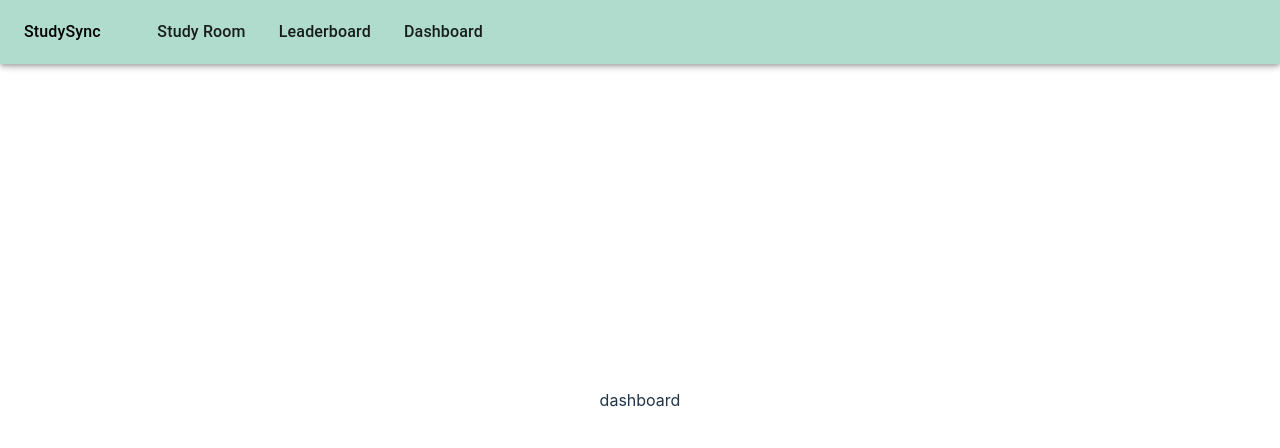
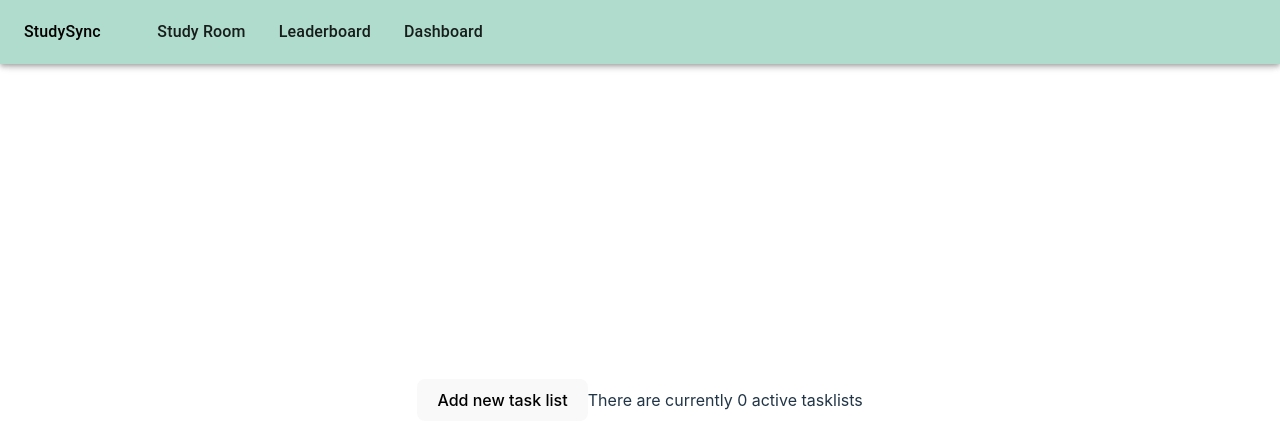
Before and after one commit to DevanQuinn/StudySync, a React (Vite) app: page /dashboard in a window 1280 px wide. Shown: the top 448 px of the page. Built offline with nearby package versions, Linux system fonts and the light colour scheme.

Commit message:
Updated Dashboard to dynamically, create new Tasklists
yea basically im super smart or whatever

```diff
--- a/package.json
+++ b/package.json
@@ -17,8 +17,9 @@
     "match-sorter": "^6.3.4",
     "react": "^18.2.0",
     "react-dom": "^18.2.0",
+    "react-draggable": "^4.4.6",
     "react-router-dom": "^6.22.1",
-    "sort-by": "^1.2.0"
+    "sort-by": "^0.0.2"
   },
   "devDependencies": {
     "@types/react": "^18.2.55",
--- a/routes/dashboard/Dashboard.jsx
+++ b/routes/dashboard/Dashboard.jsx
@@ -1,8 +1,25 @@
+import Tasklist from '../../src/components/Tasklist.jsx'
+import Button from '../../src/components/Button.jsx';
+import React, {useState} from 'react'
+
 function Dashboard() {
+	const [tasklistsList, addTaskList] = React.useState([]);
+
+	const addTaskListButtonClick = () => {
+		if (tasklistsList.length < 10) {
+			addTaskList(tasklistsList.concat(<Tasklist />));
+		}
+		else {
+			alert("The maximum number of tasklists is 10!");
+		}
+	}
+
 	return (
-		<>
-			dashboard
-		</>
+		<div>
+			<Button onClick={addTaskListButtonClick}>Add new task list</Button>
+			<>There are currently {tasklistsList.length} active tasklists</>
+				{tasklistsList}
+		</div>
 	);
 }
 
--- /dev/null
+++ b/src/components/Button.jsx
@@ -0,0 +1,11 @@
+import React from "react";
+
+const Button = ({ onClick, children }) => {
+    return (
+        <button type="button" onClick={onClick}>
+            {children}
+        </button>
+    );
+};
+
+export default Button;
--- /dev/null
+++ b/src/components/Tasklist.jsx
@@ -0,0 +1,15 @@
+import Draggable, {DraggableCore} from "react-draggable";
+import React from 'react';
+
+const Tasklist = () => {
+    return (
+    <Draggable handle=".handle">
+            <div>
+                    <div className="handle">Drag from here</div>
+            <div>check this bad boy out</div>
+            </div>
+        </Draggable>
+    );
+}
+
+export default Tasklist;
--- a/src/index.css
+++ b/src/index.css
@@ -53,7 +53,9 @@ button:focus,
 button:focus-visible {
 	outline: 4px auto -webkit-focus-ring-color;
 }
-
+handle {
+	background-color:#9d9d9d
+}
 @media (prefers-color-scheme: light) {
 	:root {
 		color: #213547;
```
Also changed, not shown: 1 other file (tests, documents, lock files or other folders).
